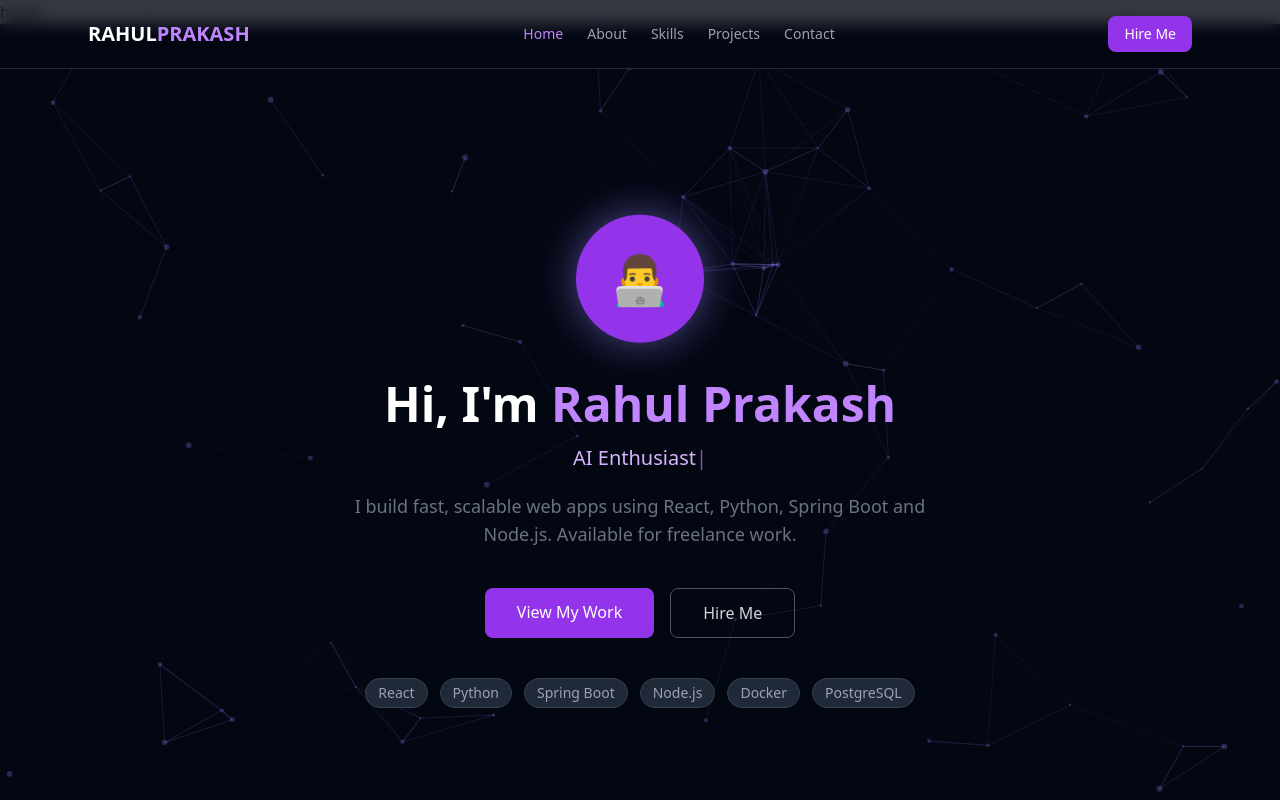
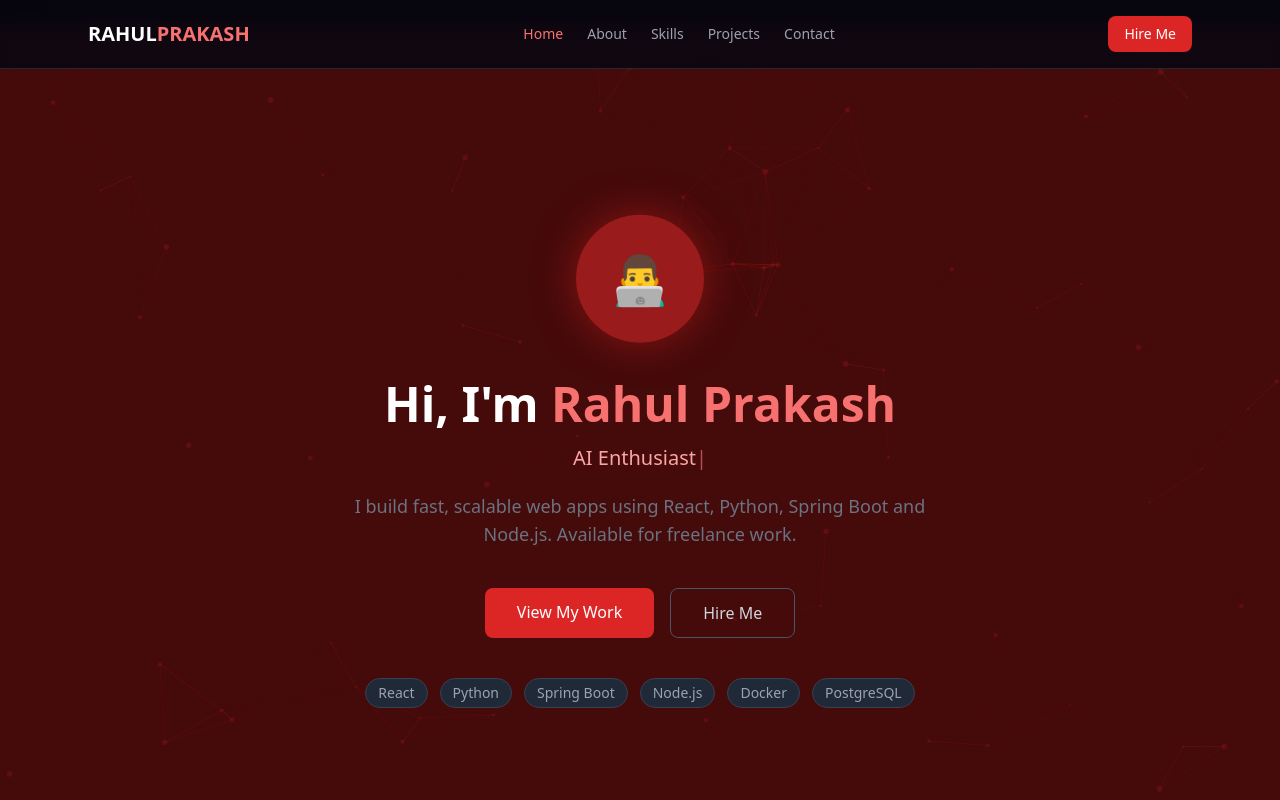
Before and after one commit to Rahul0626708/ai-portfolio, a React (Vite) app in the folder frontend/: page / in a window 1280 px wide. Shown: the top 800 px of the page. Built offline with nearby package versions, Linux system fonts and the light colour scheme.

Commit message:
Change theme from purple to dark red

```diff
--- a/frontend/src/App.tsx
+++ b/frontend/src/App.tsx
@@ -13,7 +13,7 @@ const Admin    = lazy(() => import('./pages/Admin'))
 function App() {
   return (
     <BrowserRouter>
-      <div className="min-h-screen bg-gray-950 text-white">
+      <div className="min-h-screen bg-red-950 text-white">
         <Navbar />
         <main>
           <Suspense fallback={
--- a/frontend/src/components/Navbar.tsx
+++ b/frontend/src/components/Navbar.tsx
@@ -18,14 +18,14 @@ export default function Navbar() {
       <div className="max-w-6xl mx-auto px-6 py-4 flex justify-between items-center">
 
         <Link to="/" className="text-xl font-bold text-white">
-          RAHUL<span className="text-purple-400">PRAKASH</span>
+          RAHUL<span className="text-red-400">PRAKASH</span>
         </Link>
 
         {/* Desktop links */}
         <div className="hidden md:flex gap-6 text-sm">
           {links.map(link => (
             <Link key={link.to} to={link.to}
-              className={`transition ${pathname === link.to ? 'text-purple-400 font-medium' : 'text-gray-400 hover:text-white'}`}>
+              className={`transition ${pathname === link.to ? 'text-red-400 font-medium' : 'text-gray-400 hover:text-white'}`}>
               {link.label}
             </Link>
           ))}
@@ -33,7 +33,7 @@ export default function Navbar() {
 
         {/* Hire me button */}
         <Link to="/contact"
-          className="hidden md:block px-4 py-2 bg-purple-600 rounded-lg text-white text-sm hover:bg-purple-700 transition">
+          className="hidden md:block px-4 py-2 bg-red-600 rounded-lg text-white text-sm hover:bg-red-700 transition">
           Hire Me
         </Link>
 
@@ -50,12 +50,12 @@ export default function Navbar() {
           {links.map(link => (
             <Link key={link.to} to={link.to}
               onClick={() => setOpen(false)}
-              className={`text-sm transition ${pathname === link.to ? 'text-purple-400 font-medium' : 'text-gray-400 hover:text-white'}`}>
+              className={`text-sm transition ${pathname === link.to ? 'text-red-400 font-medium' : 'text-gray-400 hover:text-white'}`}>
               {link.label}
             </Link>
           ))}
           <Link to="/contact" onClick={() => setOpen(false)}
-            className="px-4 py-2 bg-purple-600 rounded-lg text-white text-sm text-center hover:bg-purple-700 transition">
+            className="px-4 py-2 bg-red-600 rounded-lg text-white text-sm text-center hover:bg-red-700 transition">
             Hire Me
           </Link>
         </div>
--- a/frontend/src/components/ParticleBackground.tsx
+++ b/frontend/src/components/ParticleBackground.tsx
@@ -17,9 +17,9 @@ export default function ParticleBackground() {
         background: { color: { value: 'transparent' } },
         fpsLimit: 60,
         particles: {
-          color: { value: '#7F77DD' },
+          color: { value: '#991B1B' },
           links: {
-            color: '#7F77DD',
+            color: '#991B1B',
             distance: 150,
             enable: true,
             opacity: 0.2,
--- a/frontend/src/index.css
+++ b/frontend/src/index.css
@@ -1,3 +1,6 @@
 @tailwind base;
 @tailwind components;
 @tailwind utilities;
+body {
+  background-color: #1a0000;
+}
--- a/frontend/src/pages/Home.tsx
+++ b/frontend/src/pages/Home.tsx
@@ -42,8 +42,8 @@ export default function Home() {
           <motion.div
             animate={{ y: [0, -12, 0] }}
             transition={{ duration: 3, repeat: Infinity, ease: 'easeInOut' }}
-            className="mx-auto mb-8 w-32 h-32 rounded-full bg-purple-600 flex items-center justify-center text-5xl"
-            style={{ boxShadow: '0 0 40px rgba(127,119,221,0.6)' }}
+            className="mx-auto mb-8 w-32 h-32 rounded-full bg-red-800 flex items-center justify-center text-5xl"
+            style={{ boxShadow: '0 0 40px rgba(185,28,28,0.6)' }}
           >
             👨‍💻
           </motion.div>
@@ -55,7 +55,7 @@ export default function Home() {
             transition={{ delay: 0.2, duration: 0.6 }}
             className="text-5xl font-bold mb-4"
           >
-            Hi, I'm <span className="text-purple-400">Rahul Prakash</span>
+            Hi, I'm <span className="text-red-400">Rahul Prakash</span>
           </motion.h1>
 
           {/* Typing effect */}
@@ -65,8 +65,8 @@ export default function Home() {
             transition={{ delay: 0.5 }}
             className="text-xl text-gray-400 mb-4 h-8"
           >
-            <span className="text-purple-300">{displayed}</span>
-            <span className="animate-pulse text-purple-400">|</span>
+            <span className="text-red-300">{displayed}</span>
+            <span className="animate-pulse text-red-400">|</span>
           </motion.div>
 
           {/* Description */}
@@ -88,11 +88,11 @@ export default function Home() {
             className="flex gap-4 justify-center flex-wrap"
           >
             <a href="/projects"
-              className="px-8 py-3 bg-purple-600 rounded-lg text-white font-medium hover:bg-purple-700 transition">
+              className="px-8 py-3 bg-red-600 rounded-lg text-white font-medium hover:bg-red-700 transition">
               View My Work
             </a>
             <a href="/contact"
-              className="px-8 py-3 border border-gray-600 rounded-lg text-gray-300 hover:border-purple-500 hover:text-white transition">
+              className="px-8 py-3 border border-gray-600 rounded-lg text-gray-300 hover:border-red-500 hover:text-white transition">
               Hire Me
             </a>
           </motion.div>
@@ -110,7 +110,7 @@ export default function Home() {
                 initial={{ opacity: 0, scale: 0.8 }}
                 animate={{ opacity: 1, scale: 1 }}
                 transition={{ delay: 1.2 + i * 0.1 }}
-                className="px-3 py-1 bg-gray-800 border border-gray-700 rounded-full text-gray-400 text-sm hover:border-purple-500 hover:text-purple-300 transition"
+                className="px-3 py-1 bg-gray-800 border border-gray-700 rounded-full text-gray-400 text-sm hover:border-red-500 hover:text-red-300 transition"
               >
                 {tech}
               </motion.span>
```
